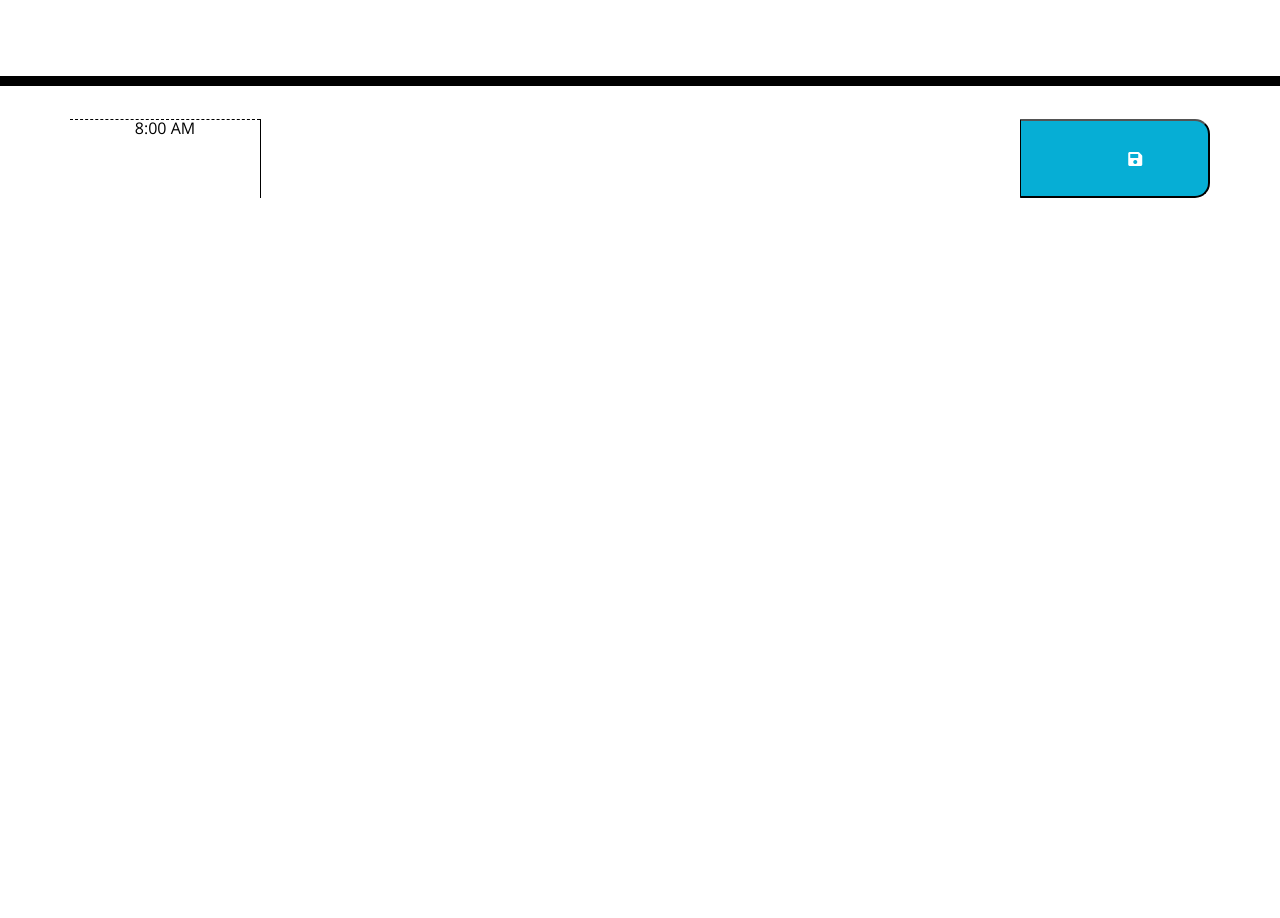
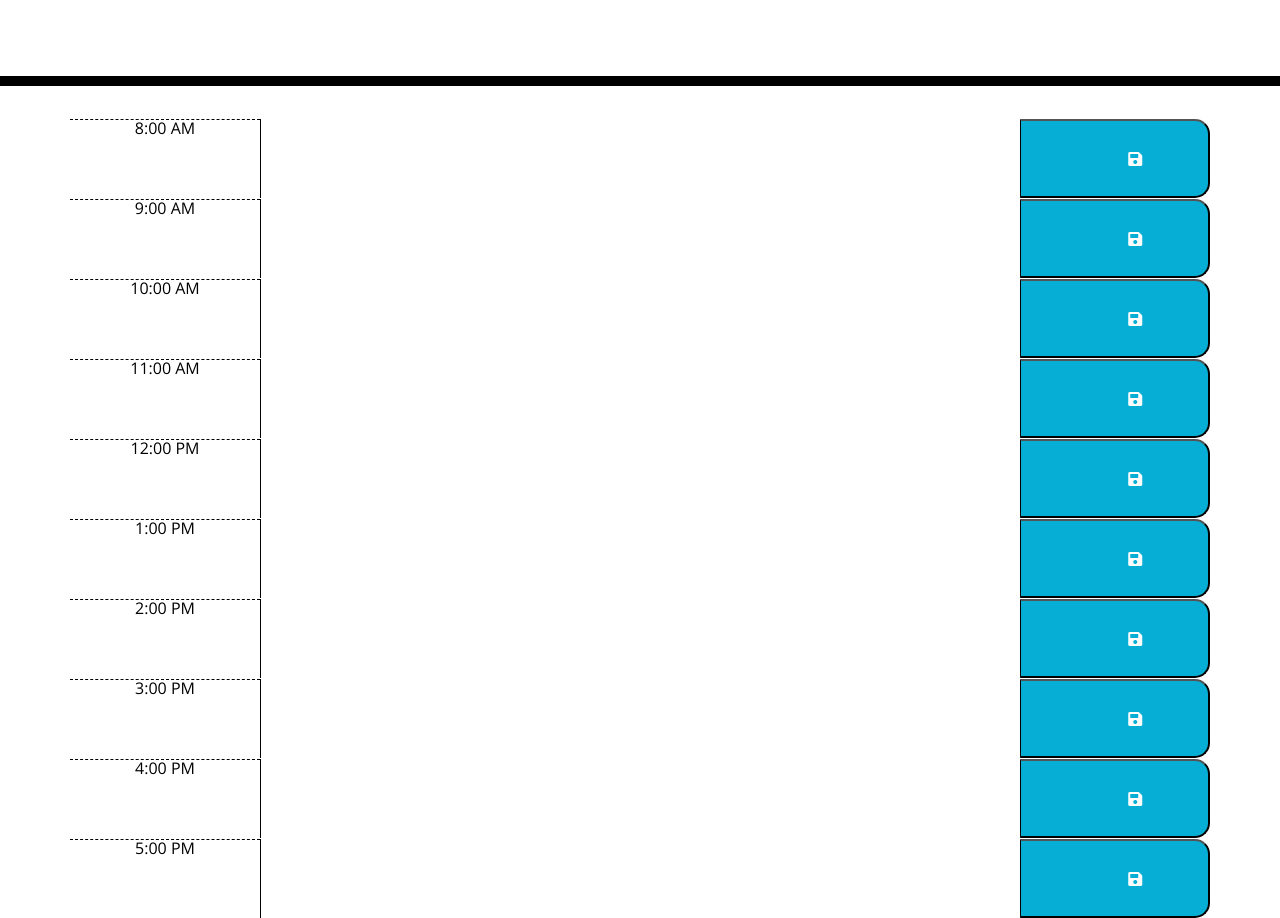
Before and after one commit to Prestonw15/Workday-scheduler, a plain HTML site: page index.html in a window 1280 px wide. Shown: the part 182-1100 px from the top of the page. Drawn offline with nearby package versions, Linux system fonts and the light colour scheme; files that its build step writes are made by us from their sources.

Commit message:
copied my first timeblock and pasted it into the other ones and edited them to match, also added notes to make code look cleaner and more organized

```diff
--- a/index.html
+++ b/index.html
@@ -31,6 +31,7 @@
 
     <div class="container">
       <!-- Timeblocks go here -->
+            <!--start of timeblock 8am-->
       <div id="hour-8" class="row time-block">
         <div class="col-2 hour">8:00 AM</div>
         <textarea class="col-8 description"></textarea>
@@ -38,15 +39,78 @@
           <i class="fas fa-save"></i>
         </button>
       </div>
-      <div id="hour-9" class="row time-block"></div>
-      <div id="hour-10" class="row time-block"></div>
-      <div id="hour-11" class="row time-block"></div>
-      <div id="hour-12" class="row time-block"></div>
-      <div id="hour-13" class="row time-block"></div>
-      <div id="hour-14" class="row time-block"></div>
-      <div id="hour-15" class="row time-block"></div>
-      <div id="hour-16" class="row time-block"></div>
-      <div id="hour-17" class="row time-block"></div>
+      <!--start of timeblock 9am-->
+      <div id="hour-9" class="row time-block">
+        <div class="col-2 hour">9:00 AM</div>
+        <textarea class="col-8 description"></textarea>
+        <button class="saveBtn col-2">
+          <i class="fas fa-save"></i>
+        </button>
+      </div>
+            <!--start of timeblock 10am-->
+      <div id="hour-10" class="row time-block">
+        <div class="col-2 hour">10:00 AM</div>
+        <textarea class="col-8 description"></textarea>
+        <button class="saveBtn col-2">
+          <i class="fas fa-save"></i>
+        </button>
+      </div>
+            <!--start of timeblock 11am-->
+      <div id="hour-11" class="row time-block">
+        <div class="col-2 hour">11:00 AM</div>
+        <textarea class="col-8 description"></textarea>
+        <button class="saveBtn col-2">
+          <i class="fas fa-save"></i>
+        </button>
+      </div>
+            <!--start of timeblock 12pm-->
+      <div id="hour-12" class="row time-block">
+        <div class="col-2 hour">12:00 PM</div>
+        <textarea class="col-8 description"></textarea>
+        <button class="saveBtn col-2">
+          <i class="fas fa-save"></i>
+        </button>
+      </div>
+            <!--start of timeblock 1pm-->
+      <div id="hour-13" class="row time-block">
+        <div class="col-2 hour">1:00 PM</div>
+        <textarea class="col-8 description"></textarea>
+        <button class="saveBtn col-2">
+          <i class="fas fa-save"></i>
+        </button>
+      </div>
+            <!--start of timeblock 2pm-->
+      <div id="hour-14" class="row time-block">
+        <div class="col-2 hour">2:00 PM</div>
+        <textarea class="col-8 description"></textarea>
+        <button class="saveBtn col-2">
+          <i class="fas fa-save"></i>
+        </button>
+      </div>
+            <!--start of timeblock 3pm-->
+      <div id="hour-15" class="row time-block">
+        <div class="col-2 hour">3:00 PM</div>
+        <textarea class="col-8 description"></textarea>
+        <button class="saveBtn col-2">
+          <i class="fas fa-save"></i>
+        </button>
+      </div>
+            <!--start of timeblock 4pm-->
+      <div id="hour-16" class="row time-block">
+        <div class="col-2 hour">4:00 PM</div>
+        <textarea class="col-8 description"></textarea>
+        <button class="saveBtn col-2">
+          <i class="fas fa-save"></i>
+        </button>
+      </div>
+            <!--start of timeblock 5pm-->
+      <div id="hour-17" class="row time-block">
+        <div class="col-2 hour">5:00 PM</div>
+        <textarea class="col-8 description"></textarea>
+        <button class="saveBtn col-2">
+          <i class="fas fa-save"></i>
+        </button>
+      </div>
     </div>
 
     <script src="./Assets/js/script.js"></script>
```
